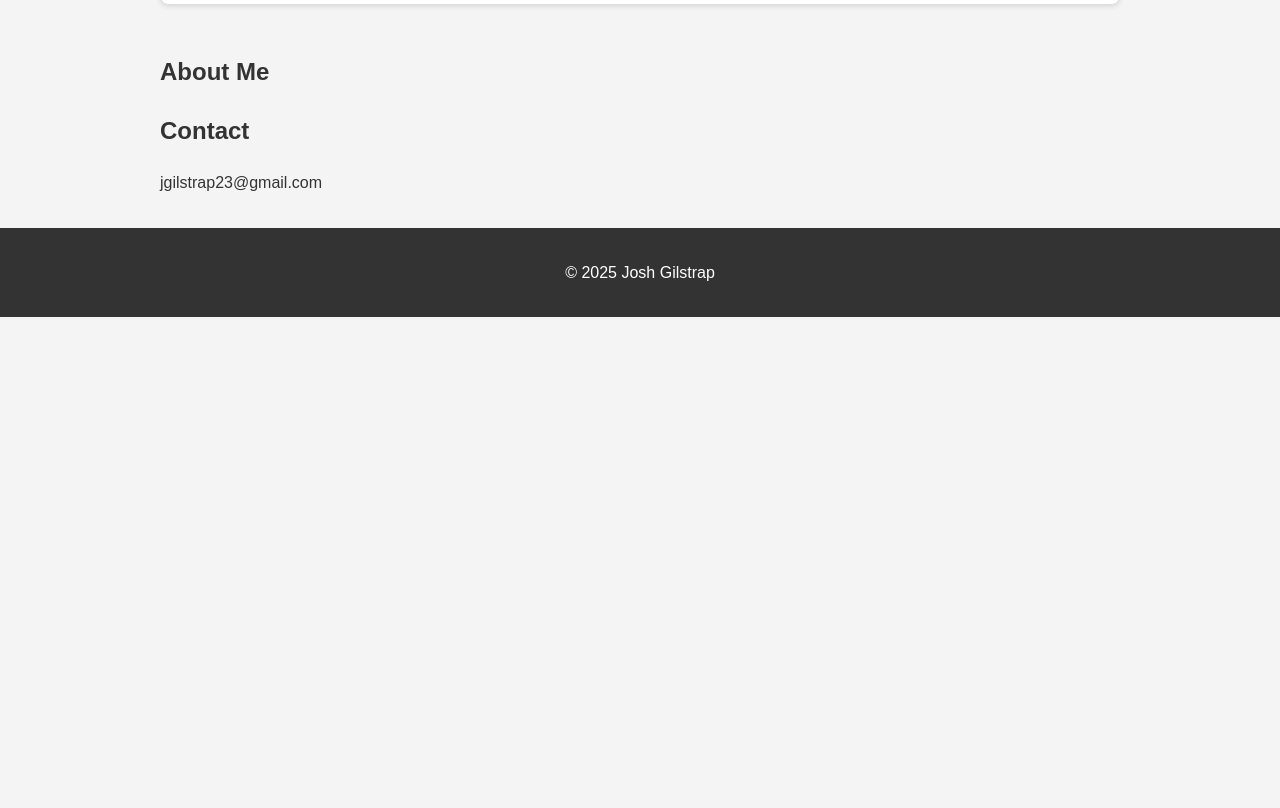
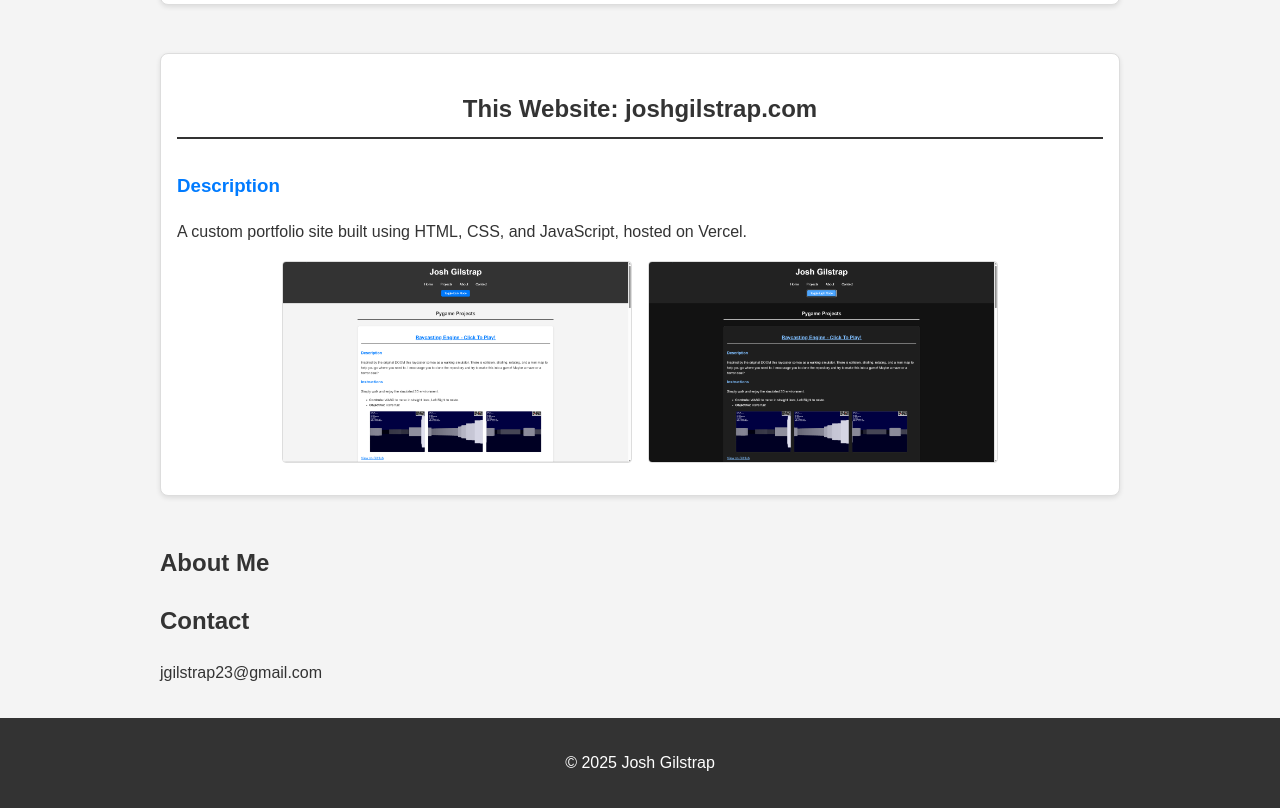
Before and after one commit to joshGilstrap/my_portfolio, a plain HTML site: page index.html in a window 1280 px wide. Shown: the part 4117-4925 px from the top of the page. Before the commit the page ends 4434 px from the top, so only its background shows below. Drawn offline with Linux system fonts and the light colour scheme.

Commit message:
add website

```diff
--- a/index.html
+++ b/index.html
@@ -149,6 +149,17 @@
                 </div>
                 <p><a href="https://github.com/joshGilstrap/Game_Of_Life" target="_blank">View on GitHub</a></p>
             </div>
+            <div class="project">
+                <h2>This Website: joshgilstrap.com</h2>
+                <h3>Description</h3>
+                <p>
+                    A custom portfolio site built using HTML, CSS, and JavaScript, hosted on Vercel.
+                </p>
+                <div class="image-row">
+                    <img src="images\site\Screenshot 2025-04-03 090408.png" alt="platformer-start_screen" class="project-screenshot">
+                    <img src="images\site\Screenshot 2025-04-03 090421.png" alt="platformer-play_screen" class="project-screenshot">
+                </div>
+            </div>
             <!-- <div class="project">
                 <h3><a href="space_fighter.html" target="_blank">Space Fighter</a></h3>
                 <p class="project-description">A loose clone of Space Invaders. Omni-directional and quick, you must save Earth from the invading species.</p>
```
Also changed, not shown: images/site/Screenshot 2025-04-03 090408.png (added), images/site/Screenshot 2025-04-03 090421.png (added).
